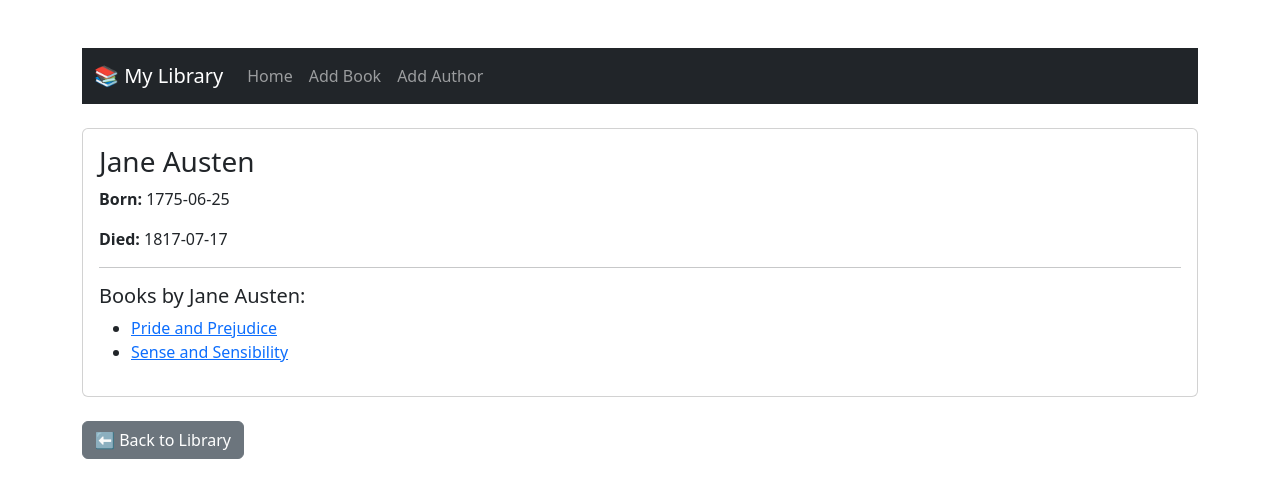
After one commit to Nugamoto/Book_Alchemy, a Flask app: page /author/2 in a window 1280 px wide. The commit adds this page. Shown: the top 498 px of the page. Run offline with Flask 3, Linux system fonts and the light colour scheme; data comes from the database, SQL or seed files in the repository; both versions use the stored data as it was after the commit.

Commit message:
feat: add detail pages for books and authors

```diff
--- a/app.py
+++ b/app.py
@@ -99,5 +99,17 @@ def delete_book(book_id):
     return redirect(url_for("home"))
 
 
+@app.route("/book/<int:book_id>")
+def book_detail(book_id):
+    book = Book.query.get_or_404(book_id)
+    return render_template("book_detail.html", book=book)
+
+
+@app.route("/author/<int:author_id>")
+def author_detail(author_id):
+    author = Author.query.get_or_404(author_id)
+    return render_template("author_detail.html", author=author)
+
+
 if __name__ == "__main__":
     app.run(debug=True)
--- /dev/null
+++ b/templates/author_detail.html
@@ -0,0 +1,50 @@
+<!DOCTYPE html>
+<html lang="en">
+<head>
+    <meta charset="UTF-8"/>
+    <meta name="viewport" content="width=device-width, initial-scale=1.0"/>
+    <title>{{ author.name }}</title>
+    <link href="https://cdn.jsdelivr.net/npm/bootstrap@5.3.0/dist/css/bootstrap.min.css" rel="stylesheet">
+</head>
+<body class="container my-5">
+
+<nav class="navbar navbar-expand-lg navbar-dark bg-dark mb-4">
+    <div class="container-fluid">
+        <a class="navbar-brand" href="/">📚 My Library</a>
+        <button class="navbar-toggler" type="button" data-bs-toggle="collapse" data-bs-target="#navbarNav">
+            <span class="navbar-toggler-icon"></span>
+        </button>
+        <div class="collapse navbar-collapse" id="navbarNav">
+            <ul class="navbar-nav">
+                <li class="nav-item"><a class="nav-link" href="/">Home</a></li>
+                <li class="nav-item"><a class="nav-link" href="/add_book">Add Book</a></li>
+                <li class="nav-item"><a class="nav-link" href="/add_author">Add Author</a></li>
+            </ul>
+        </div>
+    </div>
+</nav>
+
+<div class="card mb-4">
+    <div class="card-body">
+        <h3 class="card-title">{{ author.name }}</h3>
+        <p><strong>Born:</strong> {{ author.birth_date }}</p>
+        {% if author.date_of_death %}
+        <p><strong>Died:</strong> {{ author.date_of_death }}</p>
+        {% endif %}
+        <hr>
+        <h5>Books by {{ author.name }}:</h5>
+        <ul>
+            {% for book in author.books %}
+            <li><a href="{{ url_for('book_detail', book_id=book.id) }}">{{ book.title }}</a></li>
+            {% else %}
+            <li>No books found for this author.</li>
+            {% endfor %}
+        </ul>
+    </div>
+</div>
+
+<a href="/" class="btn btn-secondary">⬅️ Back to Library</a>
+
+<script src="https://cdn.jsdelivr.net/npm/bootstrap@5.3.0/dist/js/bootstrap.bundle.min.js"></script>
+</body>
+</html>
--- a/templates/home.html
+++ b/templates/home.html
@@ -81,7 +81,9 @@
                 </div>
                 <div class="col-md-8">
                     <div class="card-body">
-                        <h5 class="card-title">{{ book.title }}</h5>
+                        <h5 class="card-title">
+                            <a href="{{ url_for('book_detail', book_id=book.id) }}">{{ book.title }}</a>
+                        </h5>
                         <p class="card-text"><strong>Author:</strong> {{ book.author.name }}</p>
                         <form action="{{ url_for('delete_book', book_id=book.id) }}" method="post" class="d-inline">
                             <button type="submit" class="btn btn-danger btn-sm"
```
Also changed, not shown: templates/book_detail.html (added, +52 -0 lines), data/library.sqlite.
